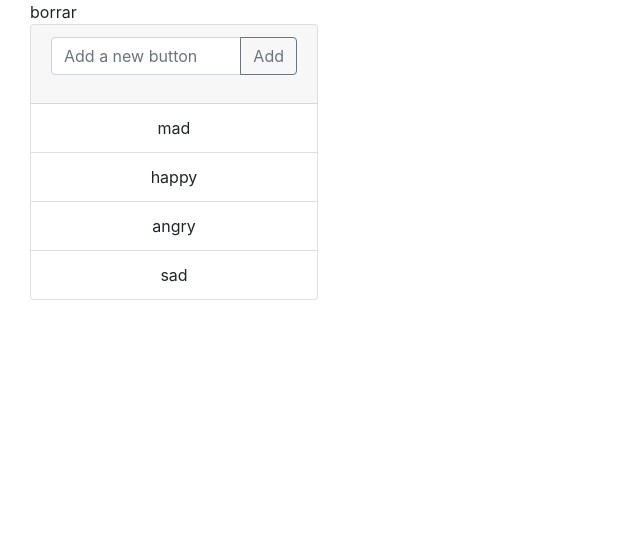
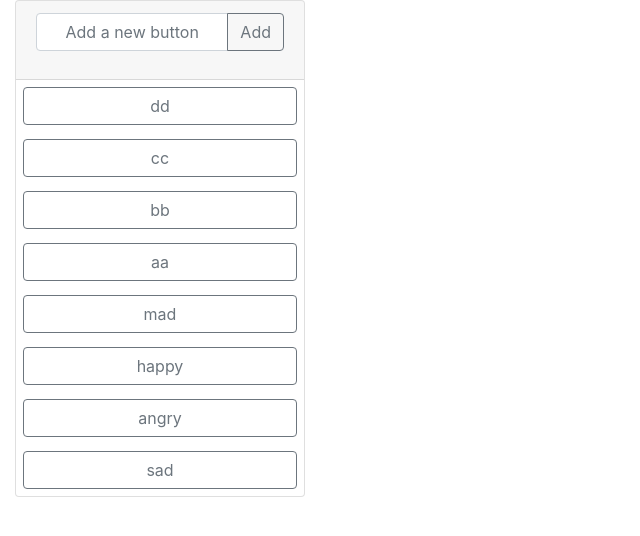
Before and after one commit to vitawork/GifTastic, a plain HTML site: page index.html in a window 1280 px wide. Shown: the whole page, without its empty margins (0-640 px from the left). Drawn offline with nearby package versions, Linux system fonts and the light colour scheme.

Commit message:
img floated

```diff
--- a/assets/css/style.css
+++ b/assets/css/style.css
@@ -0,0 +1,18 @@
+* {
+  text-align: center;
+}
+
+
+
+.image {
+  float: left;
+
+}
+
+.but{
+    margin: 7px;
+}
+
+.card{
+    height: 100%;
+}
--- a/assets/javascript/app.js
+++ b/assets/javascript/app.js
@@ -1,8 +1,10 @@
 $(document).ready(function() {
-  var buttonsarray = ["sad", "angry", "happy", "mad"];
+  var buttonsarray = ["sad", "angry", "happy", "mad","aa","bb","cc","dd"];
 
   /////////////a click button > going API > showing img and rating
   function buttonsclick() {
+
+    $("#right").empty();
     queryURL =
       "https://api.giphy.com/v1/gifs/search?api_key=ejByJgCwq5JnuHGK49TUEVRB5lh5wQx4&q=" +
       $(this).attr("data-name") +
@@ -14,9 +16,10 @@ $(document).ready(function() {
     }).then(function(response) {
       console.log(response); //////////////////////////////////////////
       var imgarray = response.data;
-      var imgdiv = $("<div class='image'>");
+
 
       for (let i = 0; i < imgarray.length; i++) {
+        var imgdiv = $("<div class='image'>");
         var rating = imgarray[i].rating;
         var p = $("<p>").text("Rating: " + rating);
         imgdiv.append(p);
@@ -40,7 +43,7 @@ $(document).ready(function() {
     $("#ul-buttons").empty();
     for (let i = 0; i < buttonsarray.length; i++) {
       var newb = $(
-        "<li type='button' class='but list-group-item btn btn-light'>"
+        "<button type='button' class='but btn btn-outline-secondary'>"
       ).html(buttonsarray[i]);
       newb.attr("data-name", buttonsarray[i]);
 
--- a/index.html
+++ b/index.html
@@ -21,11 +21,9 @@
   </head>
   <body>
     <div class="container-fluid">
-      <div id="headerdiv" class="col-xs-12 col-sm-12 ">
-        <header>borrar</header>
-      </div>
-      <div id="left" class="col-xs-12 col-sm-2 ">
-        <div class="card" style="width: 18rem;">
+      <div class="row">
+        <div id="left" class="col-xs-12 col-sm-3">
+          <div class="card" >
             <div class="card-header">
               <!-- begin -->
               <div class="input-group mb-3">
@@ -54,8 +52,9 @@
             </ul>
           </div>
         </div>
-      <div id="right" class="col-xs-12 col-sm-10 ">
+        <div id="right" class="col-xs-12 col-sm-9">
           <!-- llenar -->
+        </div>
       </div>
     </div>
 
```
Lines whose indentation alone changed are shown as unchanged.
